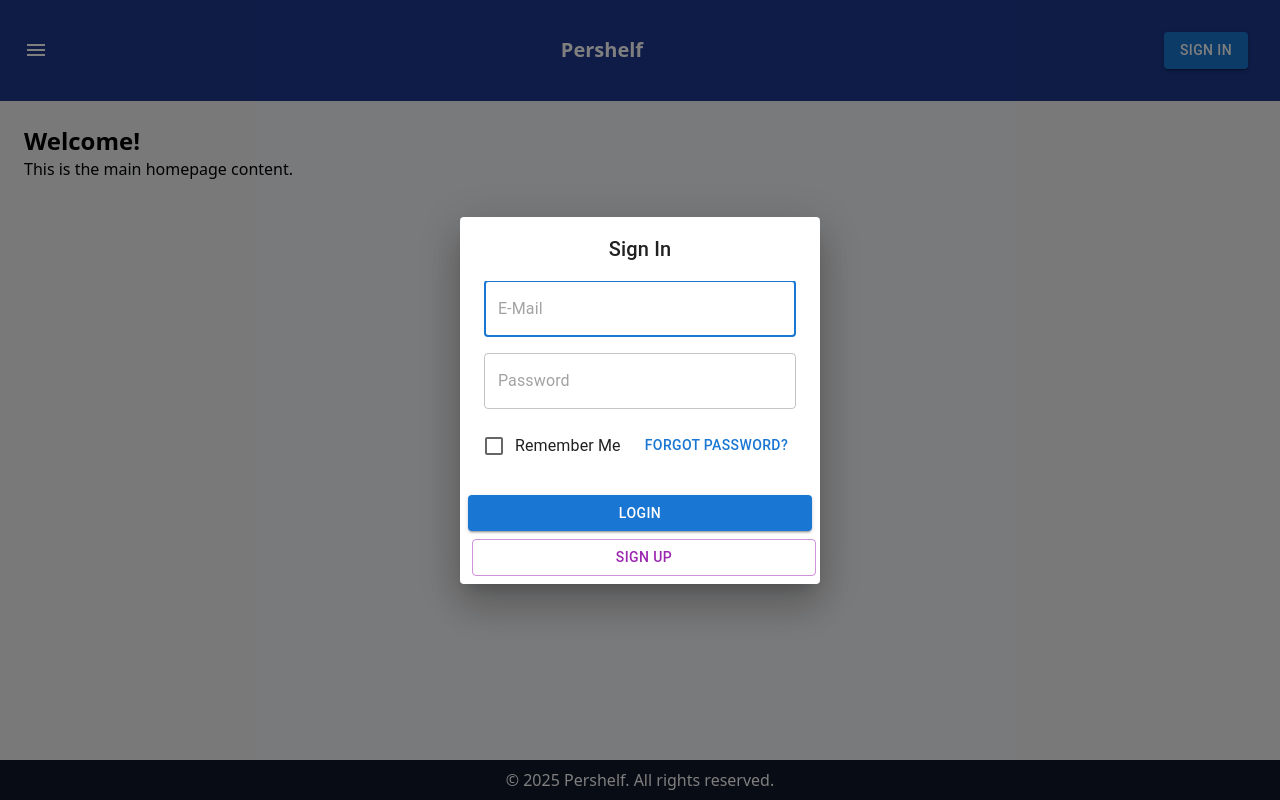
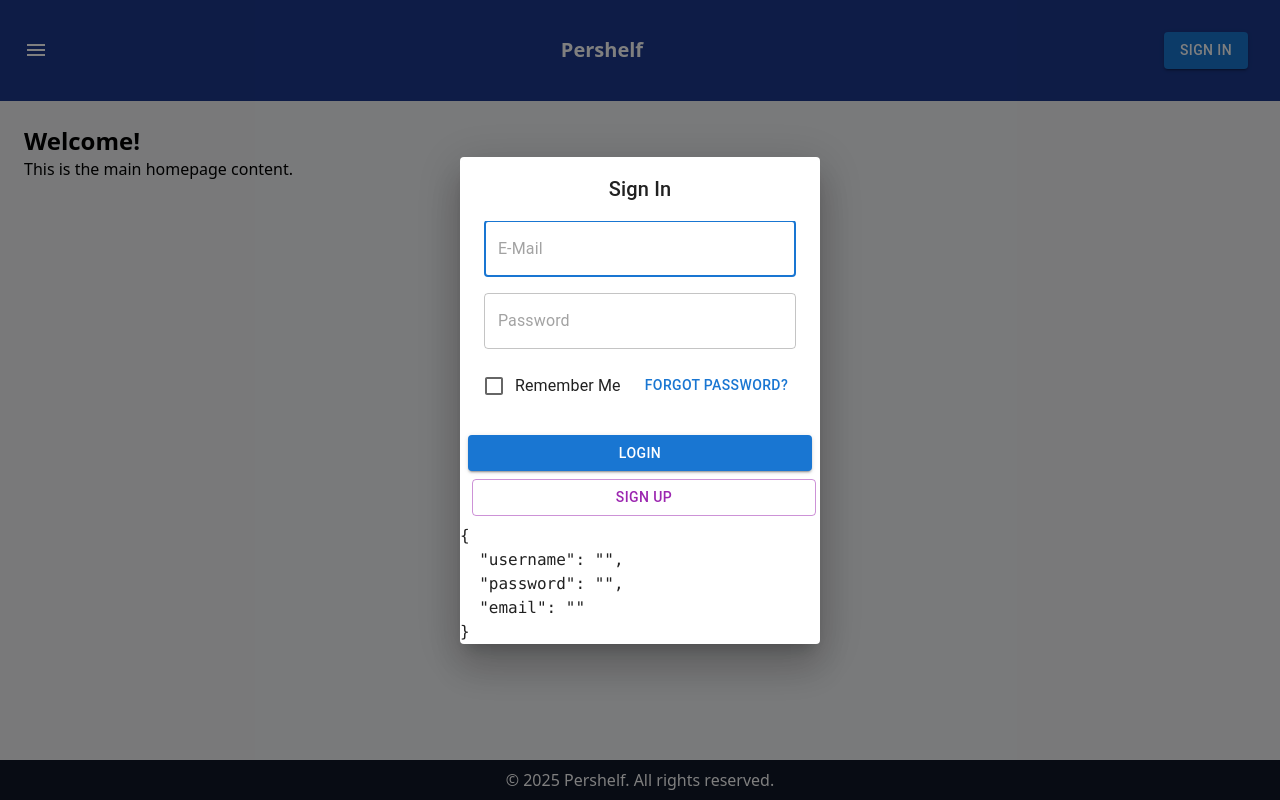
Before and after one commit to pershelf-devs/pershelf-frontend, a React (Vite) app: page / in a window 1280 px wide. Both pictures are taken after a click on the button "SIGN IN". Built offline with nearby package versions, Linux system fonts and the light colour scheme.

Commit message:
Backend config eklendi

```diff
--- a/package.json
+++ b/package.json
@@ -17,6 +17,7 @@
     "@mui/x-date-pickers": "^7.27.3",
     "@reduxjs/toolkit": "^2.6.1",
     "@tailwindcss/vite": "^4.0.13",
+    "axios": "^1.8.3",
     "dayjs": "^1.11.13",
     "i18next": "^24.2.2",
     "i18next-browser-languagedetector": "^8.0.4",
--- a/src/pages/auth/Login.jsx
+++ b/src/pages/auth/Login.jsx
@@ -1,52 +1,104 @@
 import { Checkbox, Button, Dialog, DialogActions, DialogContent, DialogTitle, FormControlLabel, TextField } from "@mui/material";
 import React, { useState } from "react";
 import Register from "./Register";
+import axios from "axios";
 
 export default function Login() {
-  const [open, setOpenLogin] = useState(false);
+  const [open, setLoginModal] = useState(false);
   const [openRegister, setOpenRegister] = useState(false);
+  const [userLoginInfo, setUserLoginInfo] = useState({
+    username: "",
+    password: "",
+    email: "",
+  })
 
-  const handleLoginOpen = () => setOpenLogin(true);
-  const handleLoginClose = () => setOpenLogin(false);
-
-  const handleRegisterOpen = () => {
-    setOpenLogin(false);
+  const handleOpenRegisterModal = () => {
+    setLoginModal(false);
     setOpenRegister(true);
   };
 
-  const handleRegisterClose = () => setOpenRegister(false);
   const handleBackToLogin = () => {
     setOpenRegister(false);
-    setOpenLogin(true);
+    setLoginModal(true);
   };
+
+  const handleUserInfoChange = (e) => {
+    setUserLoginInfo({
+      ...userLoginInfo,
+      [e.target.name]: e.target.value
+    })
+  }
+
+  const loginURL = "http://localhost:443/api/auth/login";
+
+  const handleLogin = async () => {
+    const res = await axios.get(loginURL, {
+      params: {
+        email: userLoginInfo.email,
+        password: userLoginInfo.password,
+      }
+    })
+
+    // Eğer okey ise user bilgileri ve access token döner.
+    // Eğer değil ise hata mesajı döner, kullanıcıya gösterirsin.
+
+    console.log(res);
+  }
 
   return (
     <div className="flex justify-end p-4 text-white">
-      <Button variant="contained" color="primary" onClick={handleLoginOpen}>
+      <Button variant="contained" color="primary" onClick={() => setLoginModal(true)}>
         Sign In
       </Button>
 
-      <Dialog open={open} onClose={handleLoginClose}>
+      <Dialog open={open} onClose={() => setLoginModal(false)}>
         <DialogTitle className="text-center p-3 gap-10">Sign In</DialogTitle>
         <DialogContent className="flex flex-col gap-4 p-3">
-          <TextField placeholder="E-Mail" type= "email" variant="outlined" fullWidth autoFocus />
-          <TextField placeholder="Password" type="password" variant="outlined" fullWidth />
+          <TextField
+            placeholder="E-Mail"
+            type="email"
+            variant="outlined"
+            name="email"
+            fullWidth
+            autoFocus
+            value={userLoginInfo.email}
+            onChange={handleUserInfoChange}
+          />
+          <TextField
+            placeholder="Password"
+            type="password"
+            variant="outlined"
+            fullWidth
+            name="password"
+            value={userLoginInfo.password}
+            onChange={handleUserInfoChange}
+          />
           <div className="flex justify-between items-center">
             <FormControlLabel control={<Checkbox />} label="Remember Me" />
             <Button color="primary">Forgot Password?</Button>
           </div>
         </DialogContent>
         <DialogActions className="flex flex-col gap-2 px-6 pb-6">
-          <Button variant="contained" color="primary" fullWidth>
+          <Button
+            variant="contained"
+            color="primary"
+            fullWidth
+            onClick={handleLogin}
+          >
             Login
           </Button>
-          <Button variant="outlined" color="secondary" fullWidth onClick={handleRegisterOpen}>
+          <Button variant="outlined" color="secondary" fullWidth onClick={handleOpenRegisterModal}>
             Sign Up
           </Button>
         </DialogActions>
+        <pre>
+          <code>
+            {JSON.stringify(userLoginInfo, null, 2)}
+          </code>
+        </pre>
       </Dialog>
 
-      <Register open={openRegister} handleClose={handleRegisterClose} handleBackToLogin={handleBackToLogin} />
+      <Register open={openRegister} handleClose={() => setOpenRegister(false)} handleBackToLogin={handleBackToLogin} />
     </div>
   );
 };
--- a/vite.config.js
+++ b/vite.config.js
@@ -1,6 +1,18 @@
 import { defineConfig } from 'vite'
 import react from '@vitejs/plugin-react'
 import tailwindcss from '@tailwindcss/vite'
+import fs from 'fs';
+import path from 'path';
+
+const configPath = path.resolve('/pershelf/etc/server.json');
+if (!fs.existsSync(configPath)) {
+  throw new Error(`Config file not found at ${configPath}`);
+}
+
+const configData = JSON.parse(fs.readFileSync(configPath, 'utf-8'));
+if (!configData.server || !configData.server.serverIp || !configData.server.serverPort) {
+  throw new Error('Invalid server configuration.');
+}
 
 // https://vite.dev/config/
 export default defineConfig({
@@ -8,4 +20,23 @@ export default defineConfig({
     tailwindcss(),
     react()
   ],
+  server: {
+    host: '0.0.0.0',
+    port: 3000,
+    proxy: {
+      '/api': {
+        target: `https://${configData.server.serverIp}:${configData.server.serverPort}`,
+        changeOrigin: true,
+        secure: false,
+        rewrite: (path) => path.replace(/^\/api/, '/restapi/v1.0'),
+      },
+    },
+    /*
+    https: {
+      key: fs.readFileSync(configData.server.serverKey),
+      cert: fs.readFileSync(configData.server.serverCrt),
+    },
+    */
+    strictPort: true,
+  },
 })
```
Also changed, not shown: 1 other file (tests, documents, lock files or other folders).
